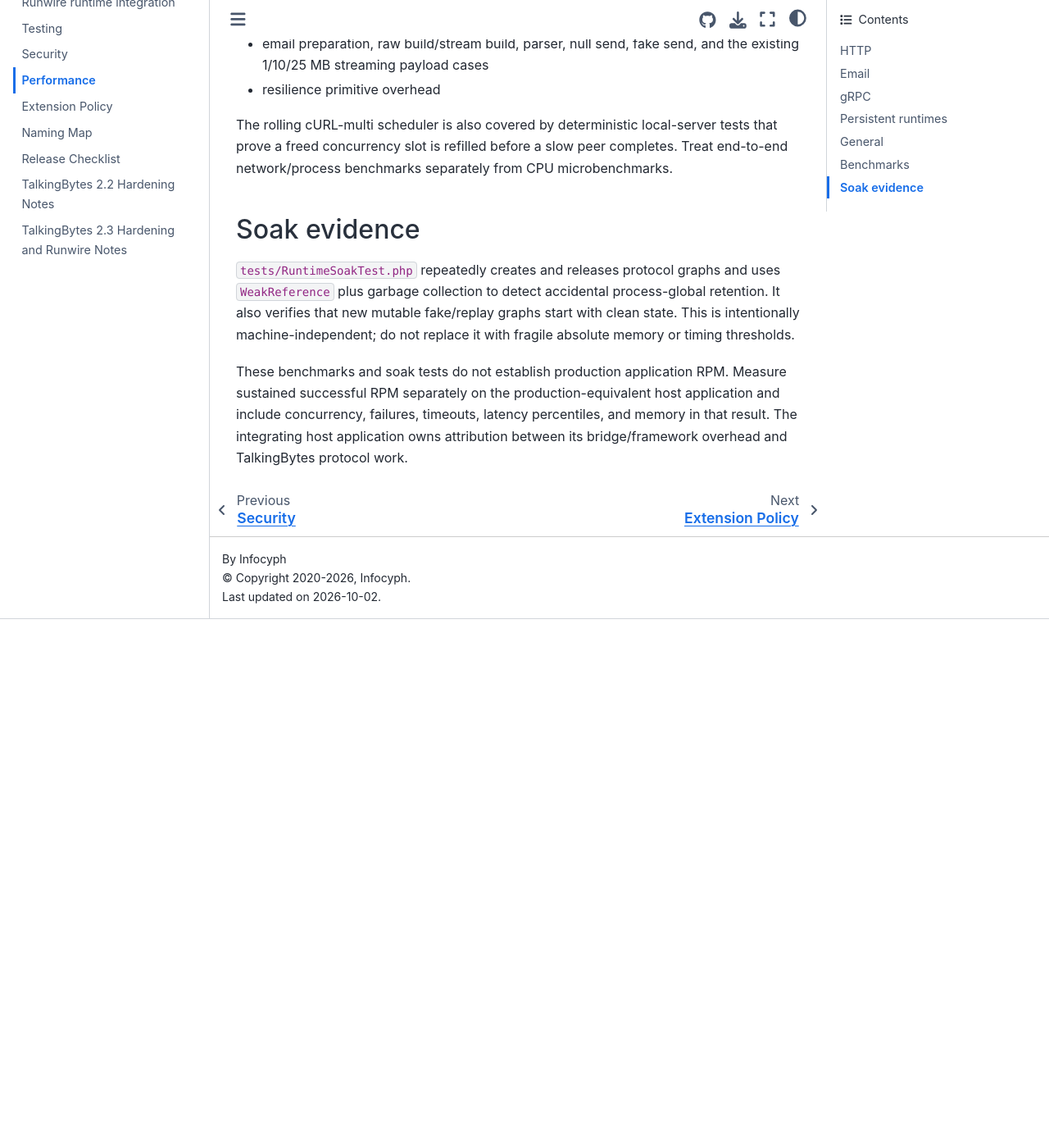
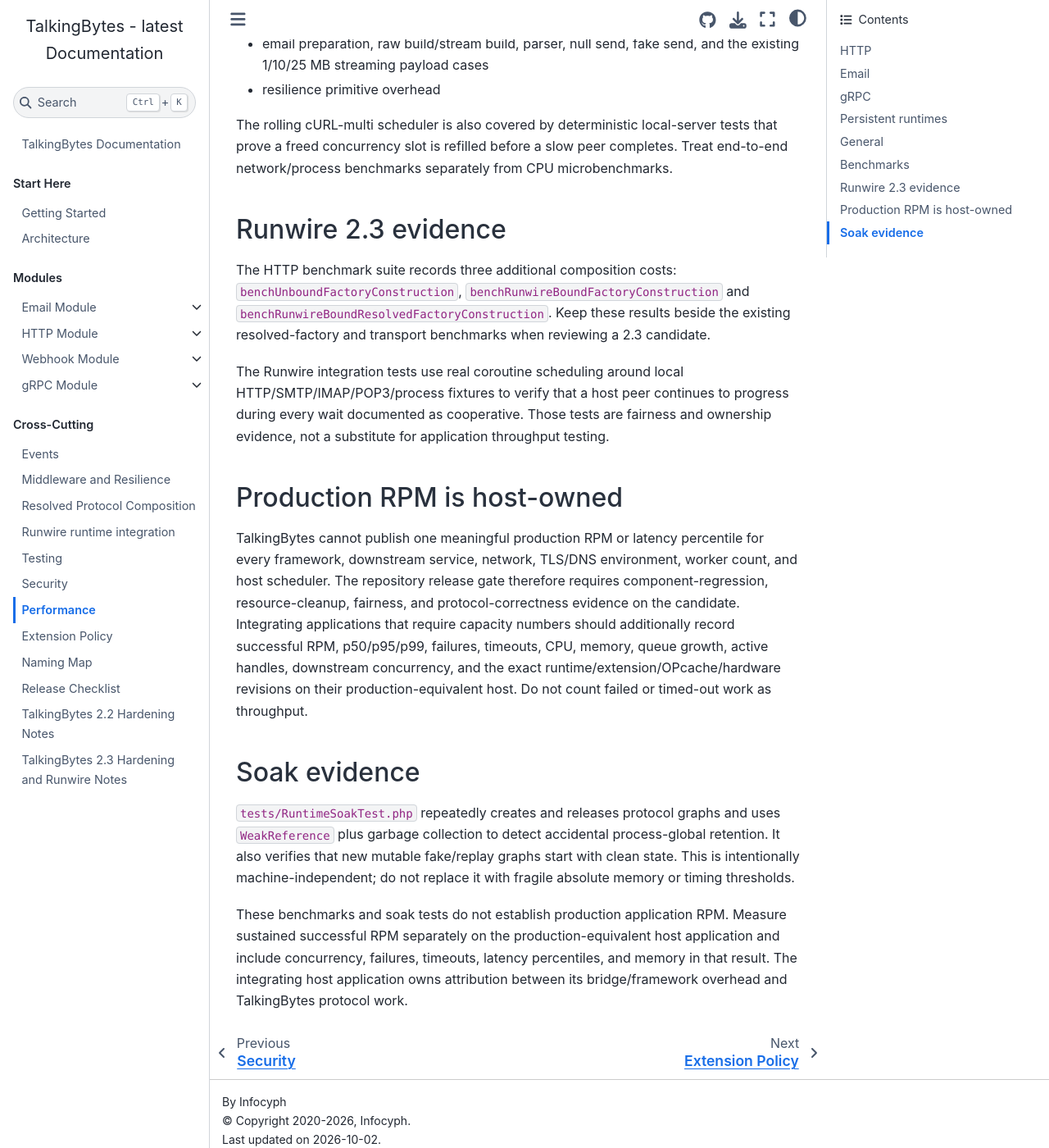
Before and after one commit to infocyph/TalkingBytes, a Sphinx documentation site: the page built from docs/performance.rst, in a window 1280 px wide and 1400 px high, scrolled down 1638 px. Shown: the whole window at 82% size. Built offline with Sphinx 7.4.7 and the Sphinx Book theme 1.1.4, drawn with Linux system fonts in a browser that asks for light colours; before the commit the page ends 2393 px from its top, so only the background shows below that.

Commit message:
docs: define Runwire performance evidence

```diff
--- a/docs/performance.rst
+++ b/docs/performance.rst
@@ -70,6 +70,33 @@
 completes. Treat end-to-end network/process benchmarks separately from CPU
 microbenchmarks.
 
+Runwire 2.3 evidence
+--------------------
+
+The HTTP benchmark suite records three additional composition costs:
+``benchUnboundFactoryConstruction``, ``benchRunwireBoundFactoryConstruction``
+and ``benchRunwireBoundResolvedFactoryConstruction``. Keep these results beside
+the existing resolved-factory and transport benchmarks when reviewing a 2.3
+candidate.
+
+The Runwire integration tests use real coroutine scheduling around local
+HTTP/SMTP/IMAP/POP3/process fixtures to verify that a host peer continues to
+progress during every wait documented as cooperative. Those tests are fairness
+and ownership evidence, not a substitute for application throughput testing.
+
+Production RPM is host-owned
+----------------------------
+
+TalkingBytes cannot publish one meaningful production RPM or latency percentile
+for every framework, downstream service, network, TLS/DNS environment, worker
+count, and host scheduler. The repository release gate therefore requires
+component-regression, resource-cleanup, fairness, and protocol-correctness
+evidence on the candidate. Integrating applications that require capacity
+numbers should additionally record successful RPM, p50/p95/p99, failures,
+timeouts, CPU, memory, queue growth, active handles, downstream concurrency, and
+the exact runtime/extension/OPcache/hardware revisions on their
+production-equivalent host. Do not count failed or timed-out work as throughput.
+
 Soak evidence
 -------------
 
```
